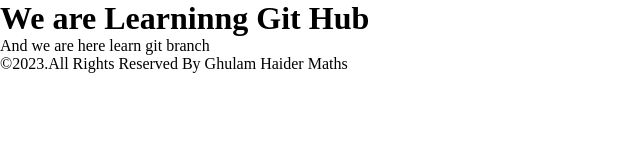
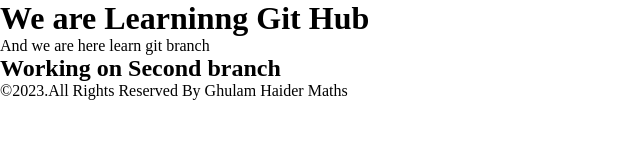
Before and after one commit to ghulamhaider22/learninng-git, a plain HTML site: page index.html in a window 1280 px wide. Shown: the whole page, without its empty margins (0-640 px from the left). Drawn offline with Linux system fonts and the light colour scheme.

Commit message:
Tweaks  in index.html

```diff
--- a/index.html
+++ b/index.html
@@ -13,6 +13,7 @@
     <main>
         <h1>We are Learninng Git Hub</h1>
         <p>And we are here learn  git  branch </p>
+        <h2>Working on Second branch</h2>
     </main>
 
     <footer>&copy;2023.All Rights Reserved By Ghulam  Haider Maths</footer>
```
